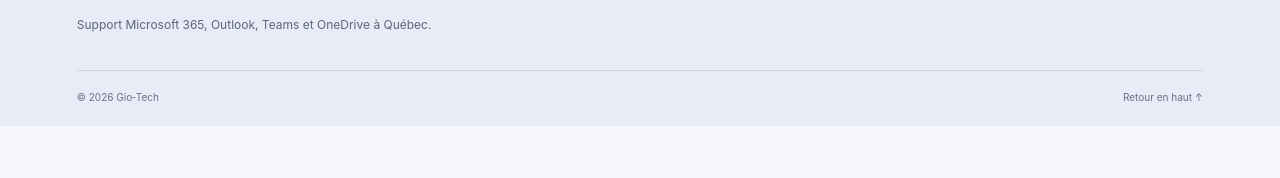
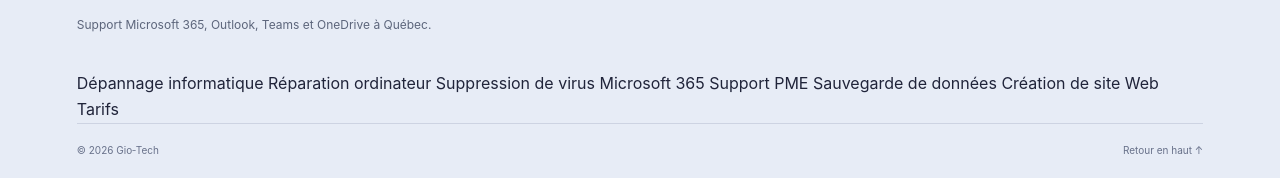
Before and after one commit to Gio-Technicien/gio-tech-site, a plain HTML site: page microsoft-365-quebec.html in a window 1280 px wide. Shown: the part 4674-4852 px from the top of the page. Before the commit the page ends 4800 px from the top, so only its background shows below. Drawn offline with Linux system fonts and the light colour scheme.

Commit message:
Update microsoft-365-quebec.html

```diff
--- a/microsoft-365-quebec.html
+++ b/microsoft-365-quebec.html
@@ -118,6 +118,25 @@
 <footer class="footer">
 <a class="brand footer-brand" href="index.html"><img src="assets/technicien-informatique-quebec.jpg" alt="Logo Gio-Tech" width="44" height="44"><span>Gio<span class="accent">‑Tech</span><small>SOLUTIONS INFORMATIQUES</small></span></a>
 <p>Support Microsoft 365, Outlook, Teams et OneDrive à Québec.</p>
+ <div class="footer-links">
+
+<a href="depannage-informatique-quebec.html">Dépannage informatique</a>
+
+<a href="reparation-ordinateur-quebec.html">Réparation ordinateur</a>
+
+<a href="suppression-virus-quebec.html">Suppression de virus</a>
+
+<a href="microsoft-365-quebec.html">Microsoft 365</a>
+
+<a href="support-pme-quebec.html">Support PME</a>
+
+<a href="sauvegarde-donnees-quebec.html">Sauvegarde de données</a>
+
+<a href="creation-site-web-quebec.html">Création de site Web</a>
+
+<a href="tarifs.html">Tarifs</a>
+
+</div>
 <div class="footer-bottom"><span>© <span id="year"></span> Gio‑Tech</span><a href="#top">Retour en haut ↑</a></div>
 </footer>
 </body>
```
